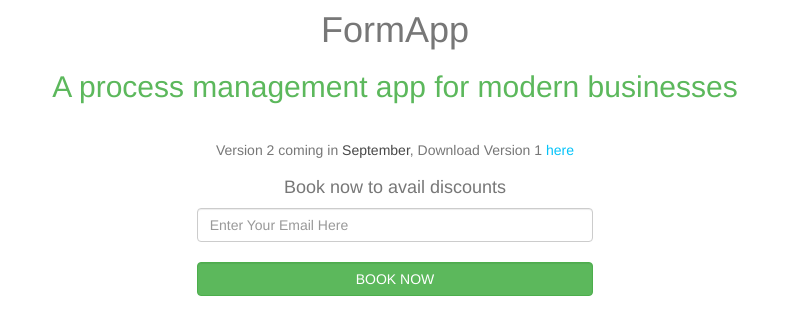
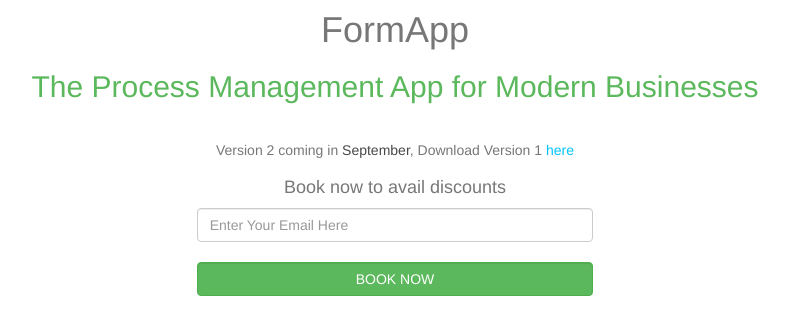
Before and after one commit to formapp/formapp.github.io, a plain HTML site: page index.html in a window 1280 px wide. Shown: the part 310-644 px from the top of the page, without its empty margins (245-1034 px from the left). Drawn offline with nearby package versions, Linux system fonts and the light colour scheme.

Commit message:
tag line

```diff
--- a/index.html
+++ b/index.html
@@ -60,7 +60,7 @@
       <div class="col-sm-12">
         <h1 class="text-std text-center">FormApp</h1>
         <h2 class="text-success text-center">
-          A process management app for modern businesses
+          The Process Management App for Modern Businesses
         </h2>
       </div>
     </div>
```
